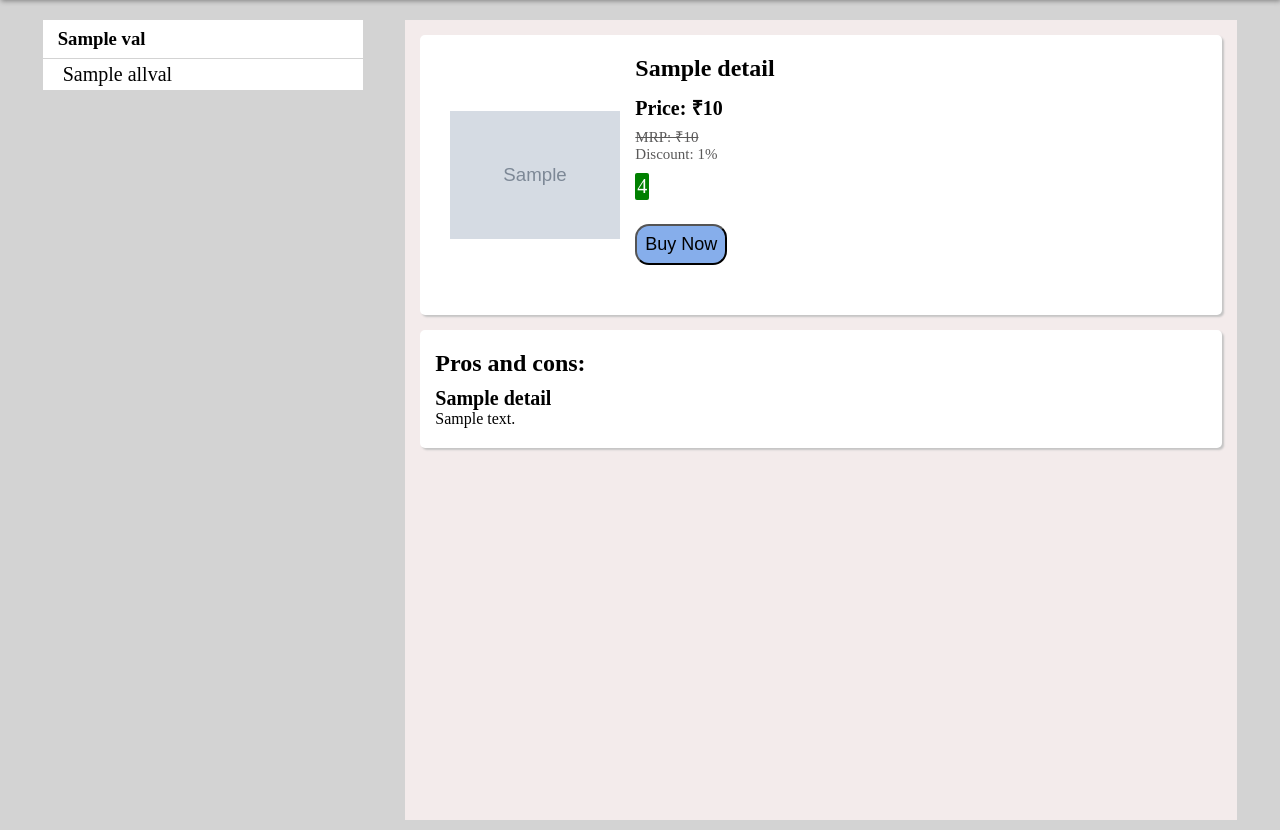
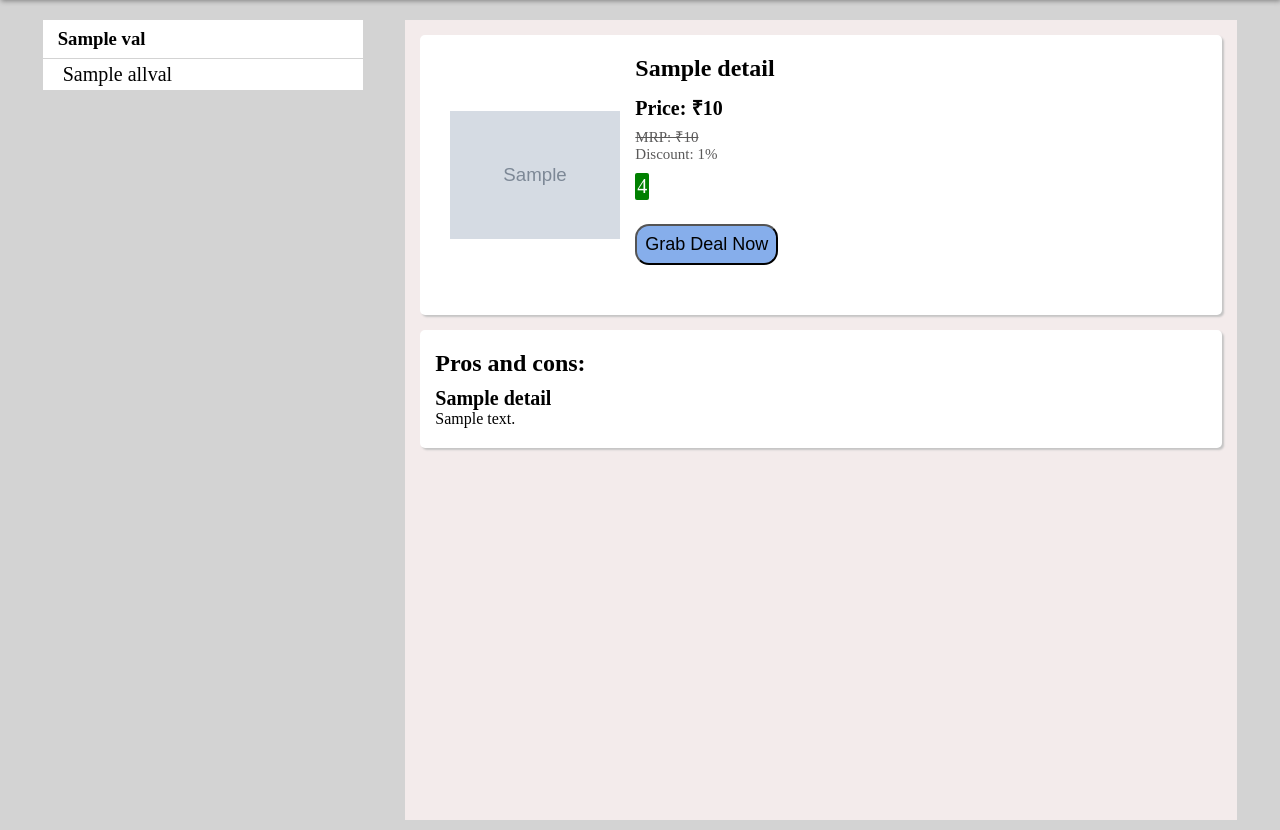
Before and after one commit to devnydv/dealsfind, a Flask app: template templates/details.html in a window 1280 px wide. Shown: the part 48-878 px from the top of the page. Run offline with Flask 3, Linux system fonts and the light colour scheme; the template is opened without the code that fills it: most values are stand-ins (such as "Sample title", 1, 10 or a date in 2020); grey boxes marked "Sample" are stand-in pictures.

Commit message:
Update details.html
From buy now to grab deal

```diff
--- a/templates/details.html
+++ b/templates/details.html
@@ -34,7 +34,7 @@
                 <button class="but">
                     {%set buyurl = item['share_url'] +"?&affid=inf_eda32f80-54f3-4e98-965b-0749dbdd2c8d" %}
 
-                    <a href="{{buyurl}}" title="Buy Now" target="blank_">Buy Now</a>
+                    <a href="{{buyurl}}" title="Buy Now" target="blank_">Grab Deal Now</a>
 
                 </button>
             </div>
```
